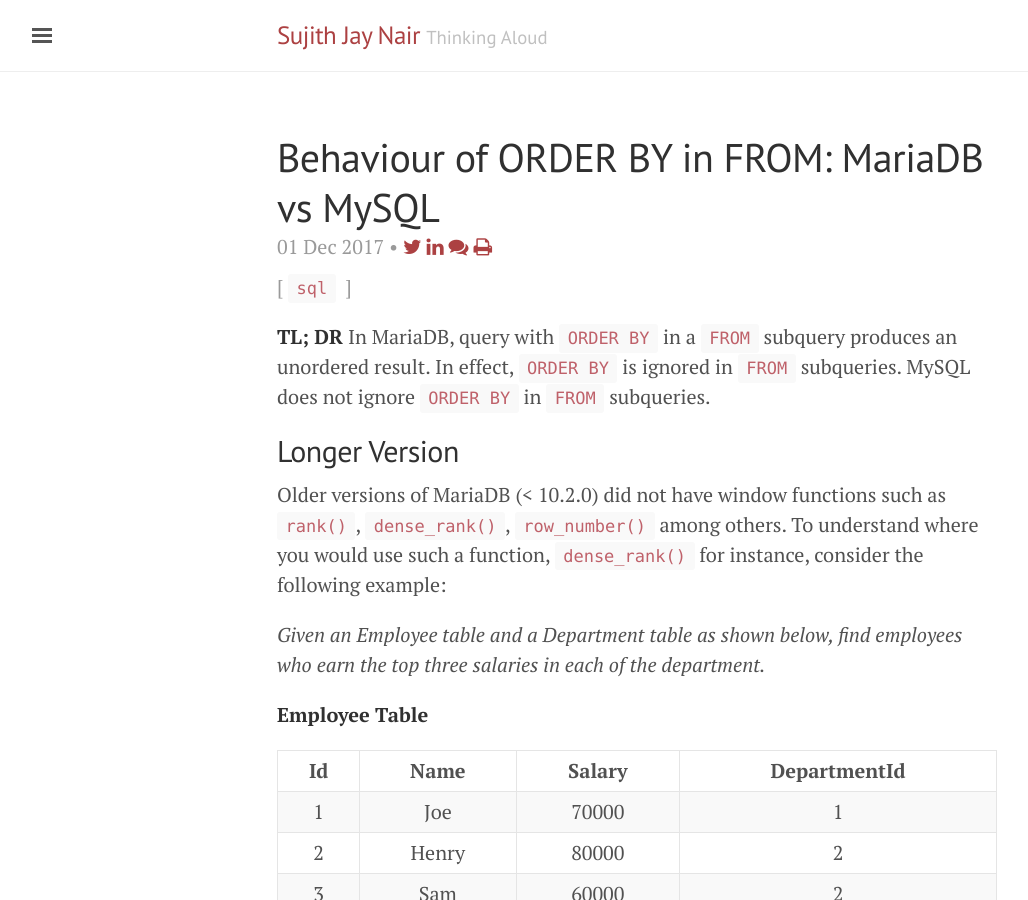
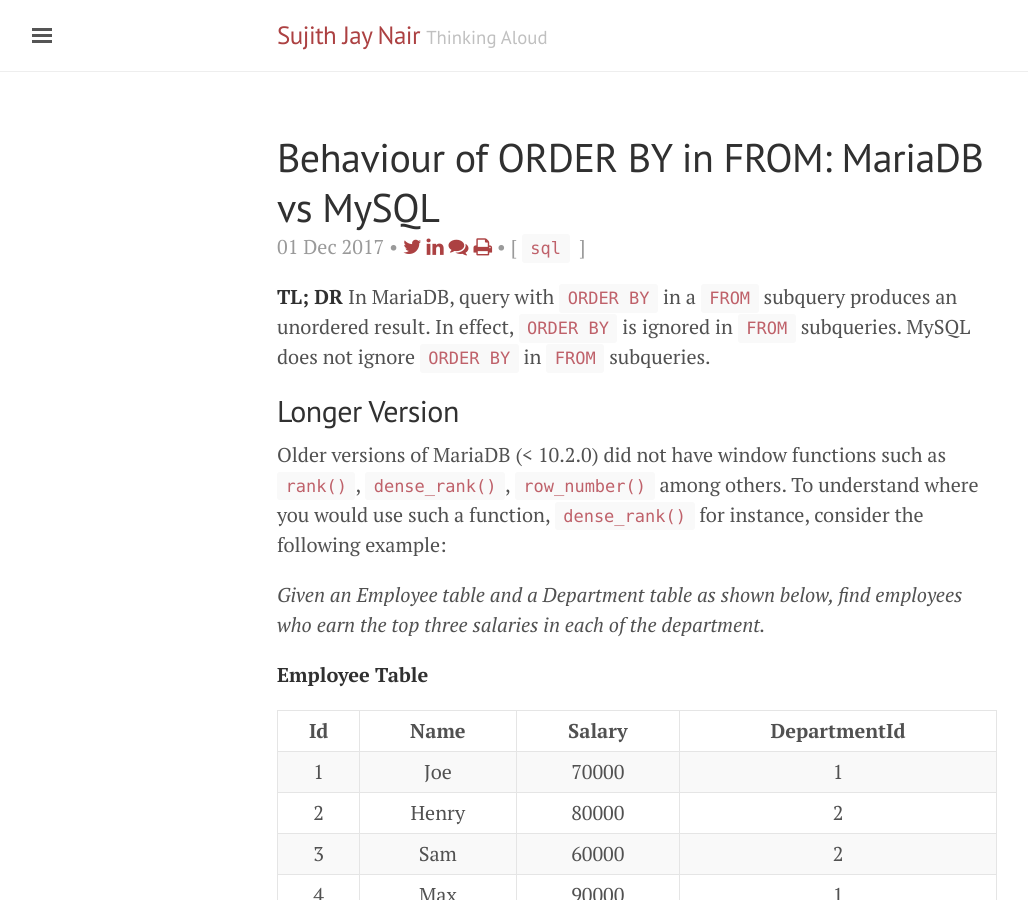
Before and after one commit to sujithjay/sujithjay.github.io, a Jekyll site: the page built from _posts/2017-12-01-Order-By-In-From-Subquery-MariaDB-MySQL.md, in a window 1280 px wide and 900 px high. Shown: the whole window, without its empty margins (3-1031 px from the left). Built offline with Jekyll 4.4.1, drawn with Linux system fonts in a browser that asks for light colours; nearby versions of some CDN libraries; comment, search, counter and statistics services are not loaded.

Commit message:
Change position of tags in posts

```diff
--- a/_layouts/post.html
+++ b/_layouts/post.html
@@ -4,8 +4,7 @@
 
 <div class="post">
   <h1 class="post-title">{{ page.title }}</h1>
-  <span class="post-date">{{ page.date | date_to_string }} • {% include crosspost.html %}</span>
-  <span class="post-date">{% include includetags.html %}</span>
+  <span class="post-date">{{ page.date | date_to_string }} • {% include crosspost.html %} • {% include includetags.html %}</span>
     {{ content }}
   {% include crosspost.html %}
 </div>
```
